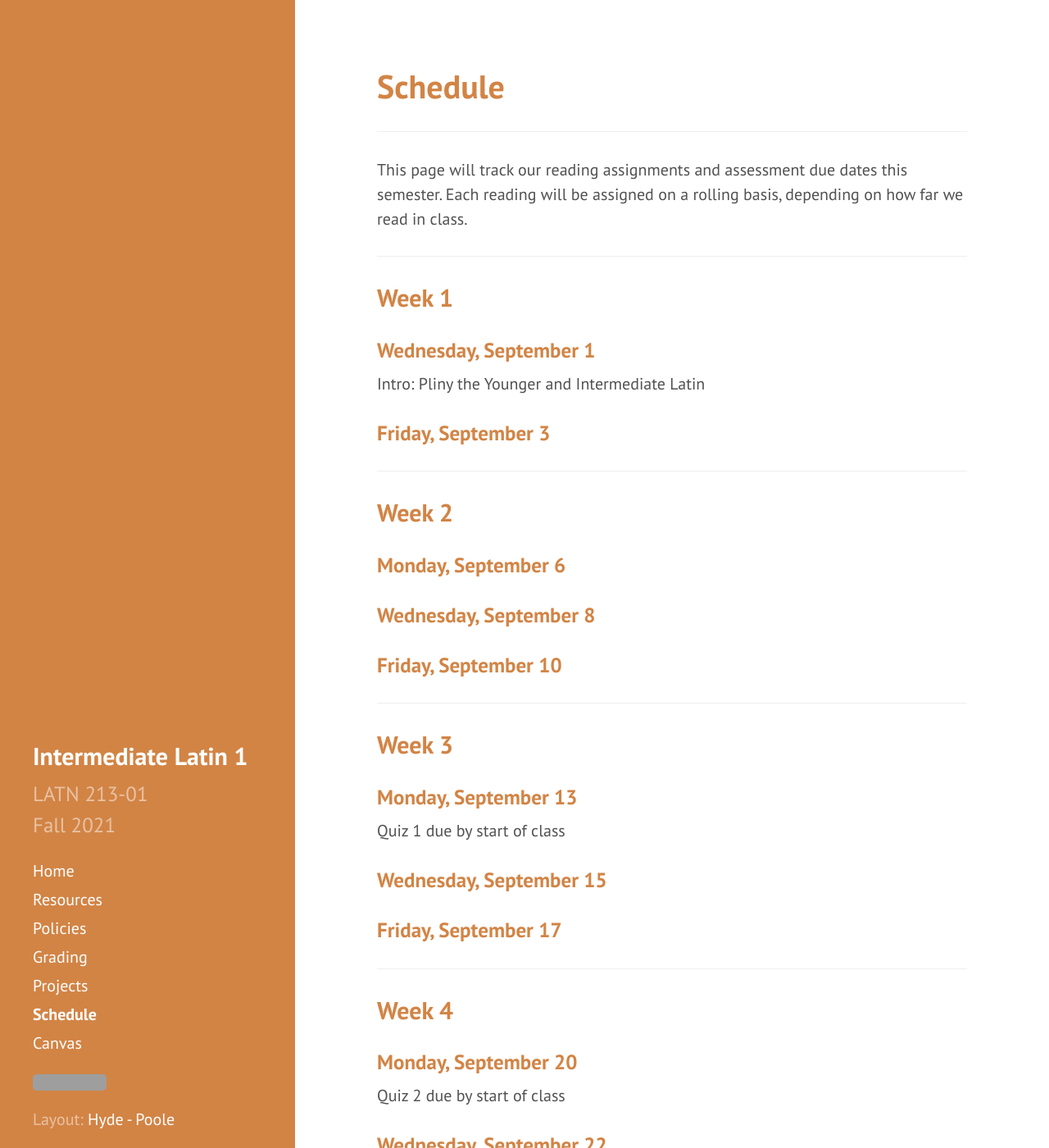
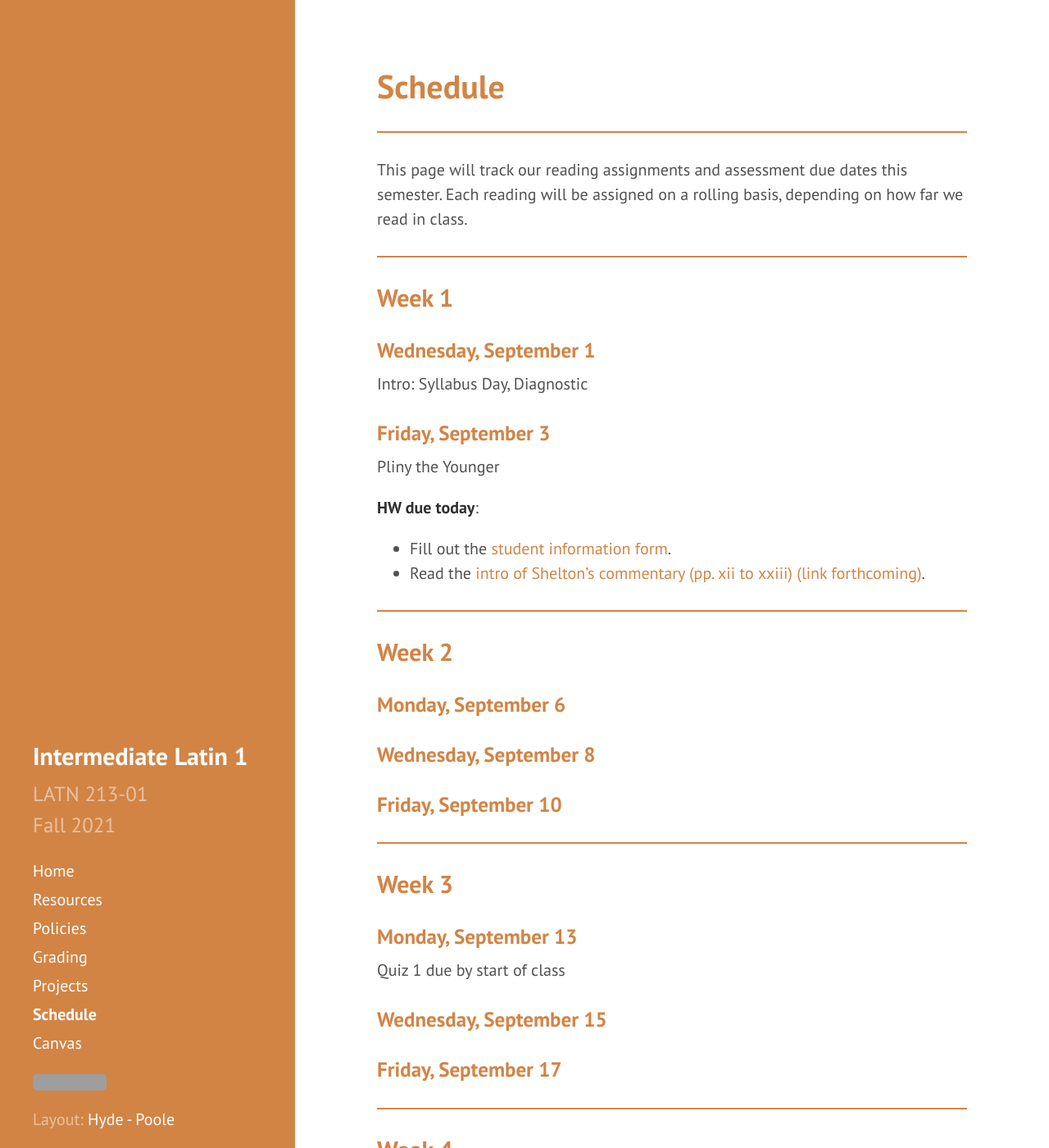
Before and after one commit to DLibatique/LATN213-F21, a Jekyll site: the page built from _pages/schedule.md, in a window 1280 px wide and 1400 px high. Shown: the whole window at 82% size. Built offline with Jekyll 4.4.1, drawn with Linux system fonts in a browser that asks for light colours; grey boxes are pictures that could not be loaded.

Commit message:
made hr visible, updated schedule and front page

```diff
--- a/_pages/schedule.md
+++ b/_pages/schedule.md
@@ -14,10 +14,14 @@ This page will track our reading assignments and assessment due dates this semes
 ## Week 1
 
 ### Wednesday, September 1
-Intro: Pliny the Younger and Intermediate Latin
+Intro: Syllabus Day, Diagnostic
 
 ### Friday, September 3
+Pliny the Younger
 
+**HW due today**:
+* Fill out the [student information form](https://forms.gle/ubbEy67RFwB1YS359).
+* Read the [intro of Shelton's commentary (pp. xii to xxiii) (link forthcoming)](#).
 
 ***
 
--- a/public/css/poole.css
+++ b/public/css/poole.css
@@ -138,8 +138,8 @@ hr {
   position: relative;
   margin: 1.5rem 0;
   border: 0;
-  border-top: 1px solid #eee;
-  border-bottom: 1px solid #fff;
+  border-top: 1px solid #d28445;
+  border-bottom: 1px solid #d28445;
 }
 
 abbr {
```
Also changed, not shown: _pages/index.md (+4 -1 lines).
